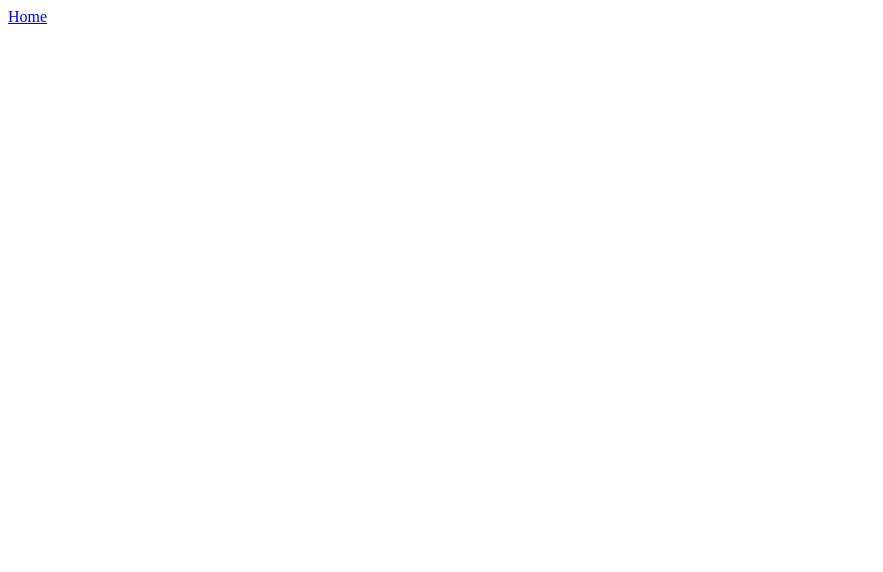
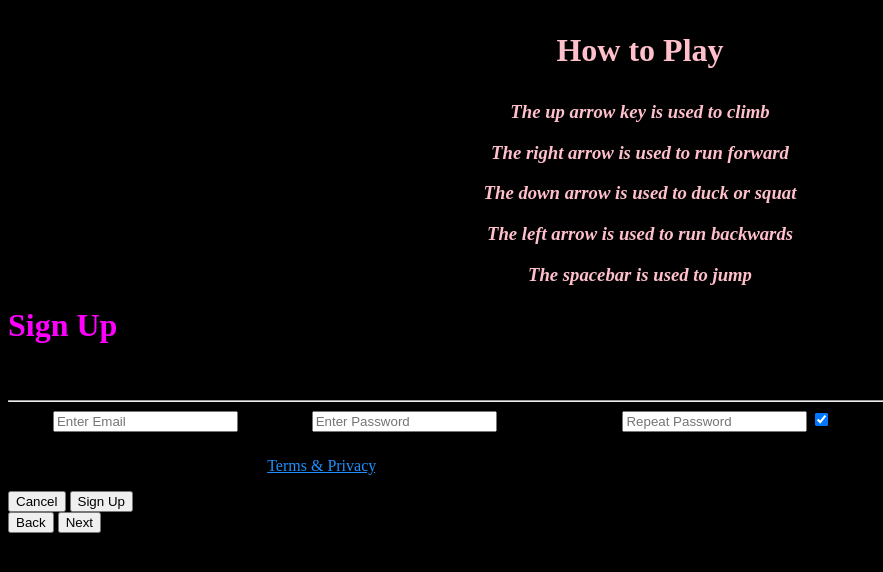
Before and after one commit to AndoverGWC/WomenAndGaming, a plain HTML site: page marianna.html in a window 1280 px wide. Shown: the whole page, without its empty margins (0-883 px from the left). Drawn offline with Linux system fonts and the light colour scheme.

Commit message:
Sakshi Update

```diff
--- a/marianna.html
+++ b/marianna.html
@@ -1,8 +1,63 @@
+<!DOCTYPE html>
 <html>
- <head>
-  <title>Girls Who Code</title>
-   <body>
-   <a href="url">Home</a>
+  <head>
+   <center> <title>Girls Who Code</title>
+    <meta charset="utf-8">
+    <meta http-equiv="X-UA-Compatible" content="IE=edge">
+    <meta name="viewport" content="width=device-width, initial-scale=1">
+    <link rel="stylesheet" href="/styles.css">
+    <script src="/script.js" defer></script>
+    </center>
+  </head>
+  <body>
+    <body bgcolor="black">
+    </body>
+    <center>
+    <h1>
+      <p>
+        <font color="pink"> How to Play </font>
+          </p>
+    </h1>
+    <h3>
+      <font color="pink">
+      <em> <p>The up arrow key is used to climb</p>
+    <p>The right arrow is used to run forward</p>
+    <p>The down arrow is used to duck or squat</p>
+    <p>The left arrow is used to run backwards</p>
+        <p>The spacebar is used to jump</p></em> </font>
+    </h3>
+    </center>
   </body>
- </head>
+  <div class="container">
+    <h1>Sign Up</h1>
+    <p>Please fill in this form to create an account.</p>
+    <hr>
+
+    <label><b>Email</b></label>
+    <input type="text" placeholder="Enter Email" name="email" required>
+
+    <label><b>Password</b></label>
+    <input type="password" placeholder="Enter Password" name="psw" required>
+
+    <label><b>Repeat Password</b></label>
+    <input type="password" placeholder="Repeat Password" name="psw-repeat" required>
+
+    <label>
+      <input type="checkbox" checked="checked" style="margin-bottom:15px"> Remember me
+    </label>
+
+    <p>By creating an account you agree to our <a href="#" style="color:dodgerblue">Terms & Privacy</a>.</p>
+
+    <div class="clearfix">
+      <button type="button" class="cancelbtn">Cancel</button>
+      <button type="submit" class="signupbtn">Sign Up</button>
+    </div>
+  </div>
+  <head>
+    <title>Girl's Who Code</title>
+    <body>
+      <input type="submit" value="Back">
+      <input type="submit" value="Next">
+    </body>
+  </head>
 </html>
```
Also changed, not shown: Sakshi.html (+3 -3 lines), gargi.html (+0 -1 lines).
